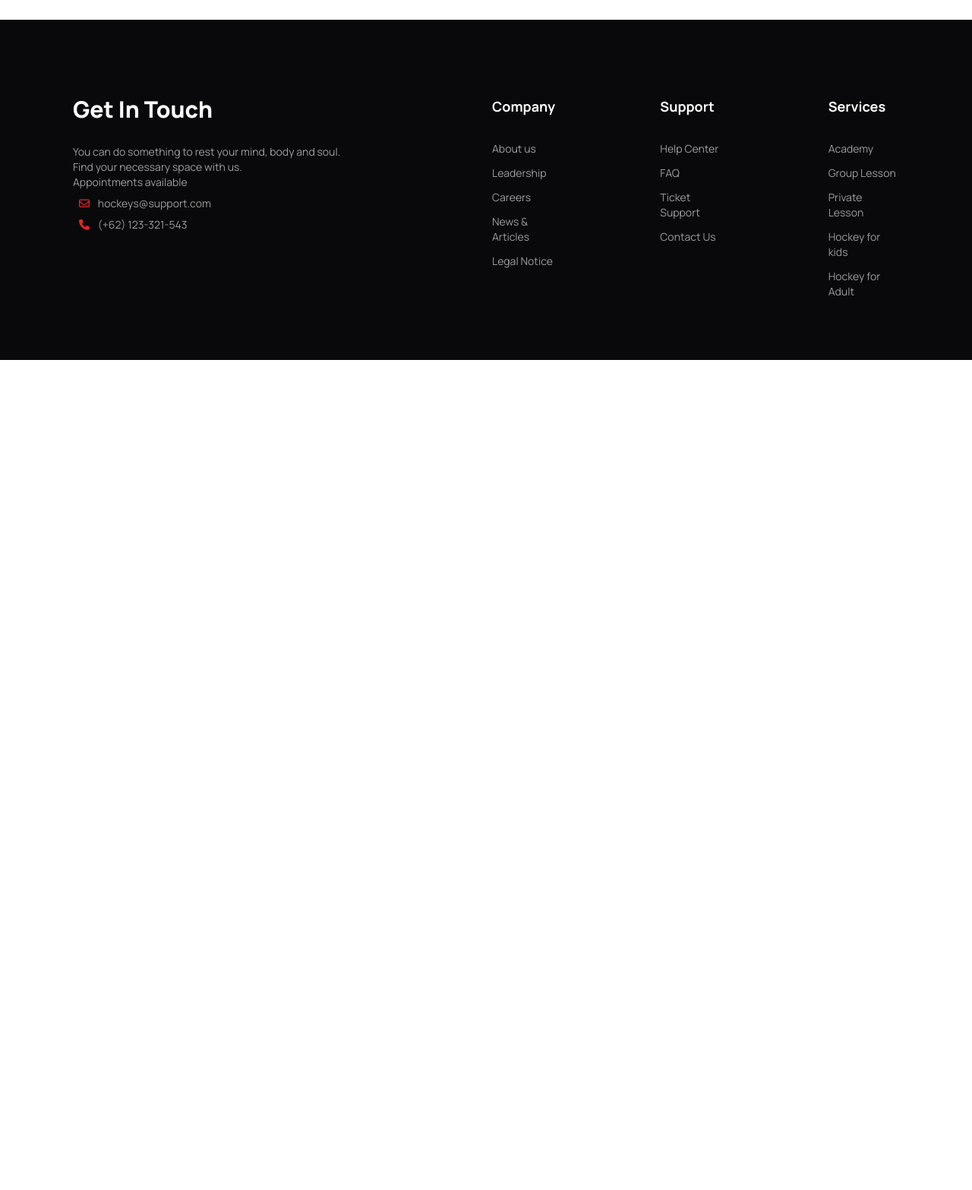
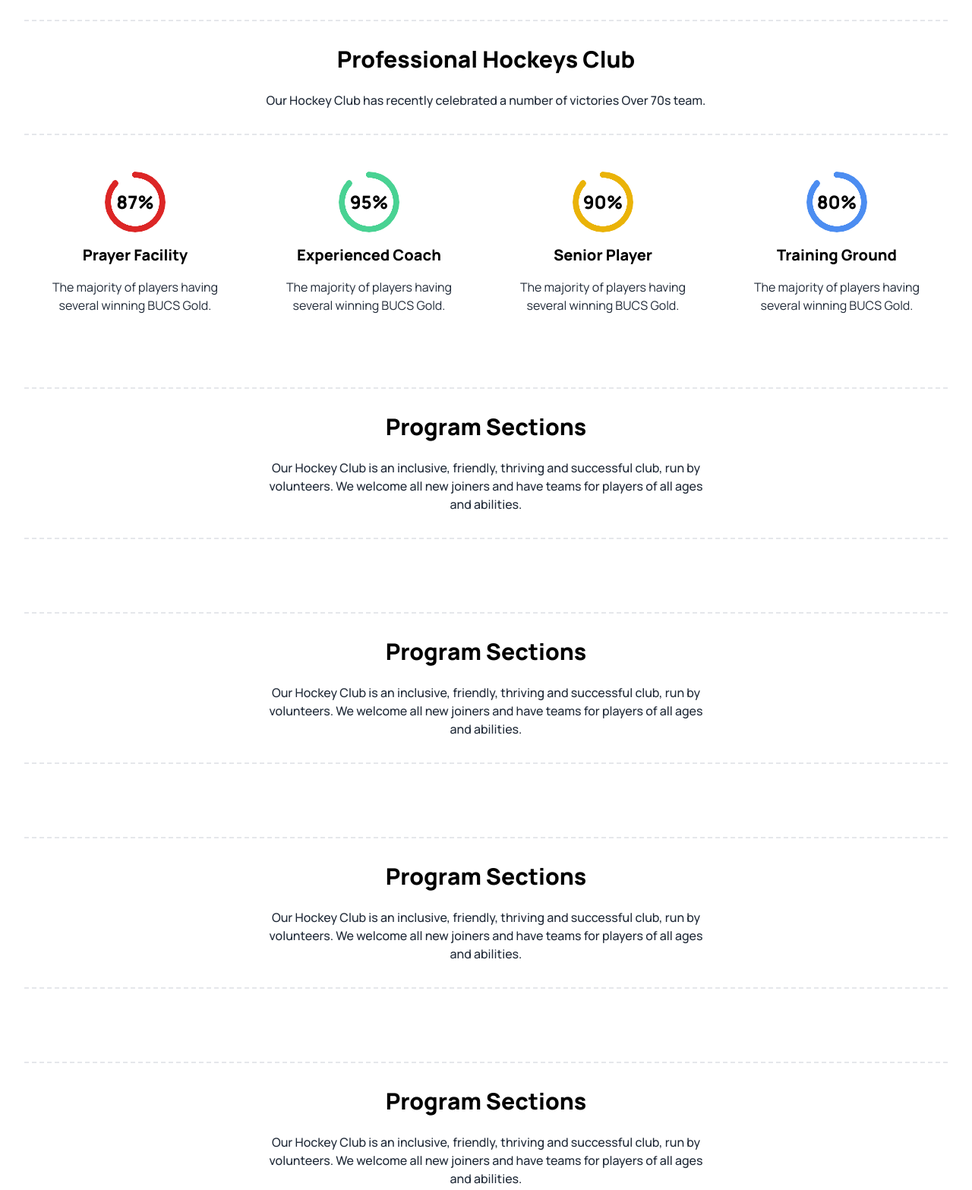
Before and after one commit to Arafat0122/b9-a3, a plain HTML site: page index.html in a window 1280 px wide. Shown: the part 740-2307 px from the top of the page at 76% size. Before the commit the page ends 1214 px from the top, so only its background shows below. Drawn offline with nearby package versions, Linux system fonts and the light colour scheme.

Commit message:
progress section added

```diff
--- a/index.html
+++ b/index.html
@@ -28,6 +28,7 @@
                     colors: {
                         clifford: '#da373d',
                         'color-primary': '#FF4240',
+                        'color-secondary': 'rgba(19, 19, 24, 0.60)',
                     }
                 }
             }
@@ -95,7 +96,9 @@
                     </div>
                     <div class="w-[550px] lg:absolute bottom-12 right-12 bg-black p-8 rounded-2xl space-y-4">
                         <h3 class="text-white font-extrabold text-2xl">Meet all the heroes from the field</h3>
-                        <p class="text-white/[0.60]">We have a very strong team spirit, with strong bonds forged for many years on and off the pitch. We are ably managed by David Barnes, who also is our travelling umpire, and are this season captained by Godfrey Nunes.</p>
+                        <p class="text-white/[0.60]">We have a very strong team spirit, with strong bonds forged for
+                            many years on and off the pitch. We are ably managed by David Barnes, who also is our
+                            travelling umpire, and are this season captained by Godfrey Nunes.</p>
                     </div>
                 </div>
                 <!-- slide-2 -->
@@ -107,26 +110,100 @@
                     </div>
                     <div class="w-[550px] lg:absolute bottom-12 right-12 bg-black p-8 rounded-2xl space-y-4">
                         <h3 class="text-white font-extrabold text-2xl">Meet all the heroes from the field</h3>
-                        <p class="text-white/[0.60]">We have a very strong team spirit, with strong bonds forged for many years on and off the pitch. We are ably managed by David Barnes, who also is our travelling umpire, and are this season captained by Godfrey Nunes.</p>
+                        <p class="text-white/[0.60]">We have a very strong team spirit, with strong bonds forged for
+                            many years on and off the pitch. We are ably managed by David Barnes, who also is our
+                            travelling umpire, and are this season captained by Godfrey Nunes.</p>
                     </div>
                 </div>
                 <!-- slide-3 -->
                 <div id="slide3" class="carousel-item relative w-full">
-                    <img src="Images/slide-3.png" class="w-full rounded-2xl"/>
+                    <img src="Images/slide-3.png" class="w-full rounded-2xl" />
                     <div class="absolute flex justify-between transform -translate-y-1/2 left-5 right-5 top-1/2">
                         <a href="#slide2" class="btn btn-circle border-0 text-xl lg:text-3xl bg-transparent">❮</a>
                         <a href="#slide1" class="btn btn-circle border-0 text-xl lg:text-3xl bg-transparent">❯</a>
                     </div>
                     <div class="w-[550px] lg:absolute bottom-12 right-12 bg-black p-8 rounded-2xl space-y-4">
                         <h3 class="text-white font-extrabold text-2xl">Meet all the heroes from the field</h3>
-                        <p class="text-white/[0.60]">We have a very strong team spirit, with strong bonds forged for many years on and off the pitch. We are ably managed by David Barnes, who also is our travelling umpire, and are this season captained by Godfrey Nunes.</p>
+                        <p class="text-white/[0.60]">We have a very strong team spirit, with strong bonds forged for
+                            many years on and off the pitch. We are ably managed by David Barnes, who also is our
+                            travelling umpire, and are this season captained by Godfrey Nunes.</p>
                     </div>
                 </div>
             </div>
         </section>
     </header>
     <main>
-
+        <!-- progress section -->
+        <section class="mb-24 mx-8">
+            <div class="border-y-2 border-dashed p-4 lg:p-8">
+                <div>
+                    <h2 class="text-center text-black font-extrabold text-xl lg:text-3xl">Professional Hockeys Club</h2>
+                    <p class="mt-3 lg:mt-6 text-center color-secondary font-medium text-sm lg:text-base lg:w-[600px] lg:mx-auto">Our Hockey Club has recently celebrated a number of victories Over 70s team.</p>
+                </div>
+            </div>
+            <div class="mt-12 flex flex-col lg:flex-row gap-4  lg:justify-around">
+                <!-- progress 1 -->
+                <div class="text-center space-y-4">
+                    <div class="radial-progress text-red-600 font-bold" style="--value:87;" role="progressbar"><span class="text-black font-extrabold text-2xl">87%</span></div>
+                    <h3 class="text-center font-extrabold text-black text-lg lg:text-xl">Prayer Facility</h3>
+                    <p class="text-center text-sm lg:text-base w-[220px] mx-auto">The majority of players having several winning BUCS Gold.</p>
+                </div>
+                <!-- progress 2 -->
+                <div class="text-center space-y-4">
+                    <div class="radial-progress text-[#49d293] font-bold" style="--value:87;" role="progressbar"><span class="text-black font-extrabold text-2xl">95%</span></div>
+                    <h3 class="text-center font-extrabold text-black text-lg lg:text-xl">Experienced Coach</h3>
+                    <p class="text-center text-sm lg:text-base w-[220px] mx-auto">The majority of players having several winning BUCS Gold.</p>
+                </div>
+                <!-- progress 3 -->
+                <div class="text-center space-y-4">
+                    <div class="radial-progress text-yellow-500 font-bold" style="--value:87;" role="progressbar"><span class="text-black font-extrabold text-2xl">90%</span></div>
+                    <h3 class="text-center font-extrabold text-black text-lg lg:text-xl">Senior Player</h3>
+                    <p class="text-center text-sm lg:text-base w-[220px] mx-auto">The majority of players having several winning BUCS Gold.</p>
+                </div>
+                <!-- progress 4 -->
+                <div class="text-center space-y-4">
+                    <div class="radial-progress text-[#4c8df1] font-bold" style="--value:87;" role="progressbar"><span class="text-black font-extrabold text-2xl">80%</span></div>
+                    <h3 class="text-center font-extrabold text-black text-lg lg:text-xl">Training Ground</h3>
+                    <p class="text-center text-sm lg:text-base w-[220px] mx-auto">The majority of players having several winning BUCS Gold.</p>
+                </div>
+            </div>
+        </section>
+        <!-- program sections -->
+        <section class="my-24 mx-8">
+            <div class="border-y-2 border-dashed p-4 lg:p-8">
+                <div>
+                    <h2 class="text-center text-black font-extrabold text-xl lg:text-3xl">Program Sections</h2>
+                    <p class="mt-3 lg:mt-6 text-center font-medium text-sm lg:text-base lg:w-[600px] lg:mx-auto">Our Hockey Club is an inclusive, friendly, thriving and successful club, run by volunteers. We welcome all new joiners and have teams for players of all ages and abilities.</p>
+                </div>
+            </div>
+        </section>
+        <!-- products section -->
+        <section class="my-24 mx-8">
+            <div class="border-y-2 border-dashed p-4 lg:p-8">
+                <div>
+                    <h2 class="text-center text-black font-extrabold text-xl lg:text-3xl">Program Sections</h2>
+                    <p class="mt-3 lg:mt-6 text-center font-medium text-sm lg:text-base lg:w-[600px] lg:mx-auto">Our Hockey Club is an inclusive, friendly, thriving and successful club, run by volunteers. We welcome all new joiners and have teams for players of all ages and abilities.</p>
+                </div>
+            </div>
+        </section>
+        <!-- faq section -->
+        <section class="my-24 mx-8">
+            <div class="border-y-2 border-dashed p-4 lg:p-8">
+                <div>
+                    <h2 class="text-center text-black font-extrabold text-xl lg:text-3xl">Program Sections</h2>
+                    <p class="mt-3 lg:mt-6 text-center font-medium text-sm lg:text-base lg:w-[600px] lg:mx-auto">Our Hockey Club is an inclusive, friendly, thriving and successful club, run by volunteers. We welcome all new joiners and have teams for players of all ages and abilities.</p>
+                </div>
+            </div>
+        </section>
+        <!-- contacts section -->
+        <section class="my-24 mx-8">
+            <div class="border-y-2 border-dashed p-4 lg:p-8">
+                <div>
+                    <h2 class="text-center text-black font-extrabold text-xl lg:text-3xl">Program Sections</h2>
+                    <p class="mt-3 lg:mt-6 text-center font-medium text-sm lg:text-base lg:w-[600px] lg:mx-auto">Our Hockey Club is an inclusive, friendly, thriving and successful club, run by volunteers. We welcome all new joiners and have teams for players of all ages and abilities.</p>
+                </div>
+            </div>
+        </section>
     </main>
     <footer
         class="footer grid grid-cols-1 lg:grid-cols-2 py-5 lg:py-20 px-8 lg:px-24 bg-zinc-950 text-white/[0.60] text-base-content">
```
